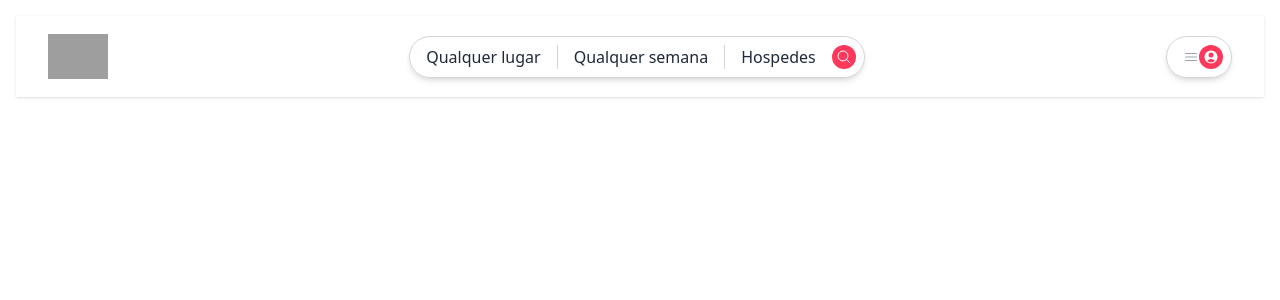
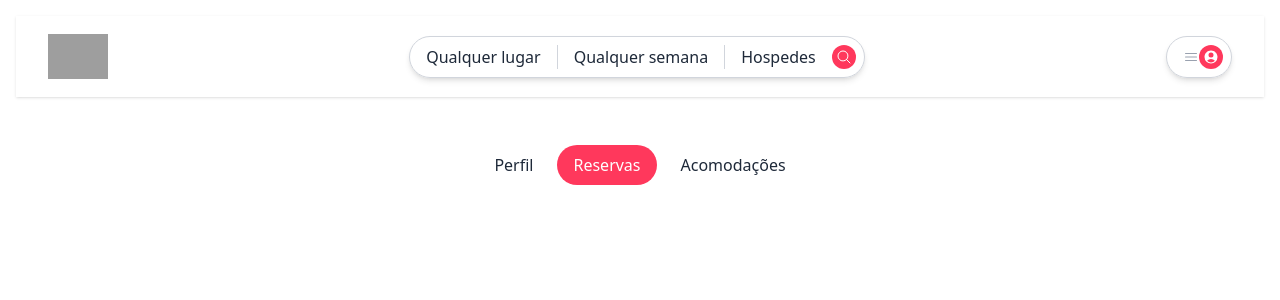
Before and after one commit to FabioMGonc/airbnb-clone, a React (Vite) app: page /account/bookings in a window 1280 px wide. Shown: the top 300 px of the page. Built offline with nearby package versions, Linux system fonts and the light colour scheme; no server answers; grey boxes are pictures that could not be loaded.

Commit message:
feat: cria página Account com navegação entre subpages

```diff
--- a/src/App.jsx
+++ b/src/App.jsx
@@ -5,6 +5,7 @@ import { BrowserRouter, Routes, Route } from "react-router-dom";
 import axios from "axios";
 import { useEffect, useState } from "react";
 import Register from "./pages/Register.jsx"
+import Account from "./pages/Account.jsx";
 
 axios.defaults.baseURL = import.meta.env.VITE_AXIOS_BASE_URL;
 axios.defaults.withCredentials = true;
@@ -28,6 +29,7 @@ function App() {
         <Route path="/" element={<Main />}/>
         <Route path="/login" element={<Login user={user} setUser = {setUser} />}/>
         <Route path="/register" element = {<Register setUser = {setUser} />}/>
+        <Route path="/account/:subpage?" element = {<Account />}/>
 
       </Routes>
     </BrowserRouter>
--- /dev/null
+++ b/src/components/AccProfile.jsx
@@ -0,0 +1,12 @@
+import React from 'react';
+
+const AccProfile = () => {
+  return (
+    <div className='flex flex-col items-center gap-4'>
+        <p>Logado como NOME USUARIO</p>
+        <button className="bg-[var(--primary-color-400)] min-w-44 cursor-pointer rounded-full px-4 py-2 transitio text-white">Logout</button>
+    </div>
+  )
+}
+
+export default AccProfile;
--- a/src/components/Header.jsx
+++ b/src/components/Header.jsx
@@ -28,7 +28,7 @@ const Header = ({ user }) => {
                 </div>
                 {user ? <p className='px-1 max-w-20 truncate sm:max-w-32'>{user.name}</p> : <></>}
 
-                <Link to={user ? '/acount' : '/login'}>
+                <Link to={user ? '/acount/profile' : '/login'}>
                     <div className='bg-[var(--primary-color-400)] rounded-full p-1 text-white cursor-pointer'>
                         <svg xmlns="http://www.w3.org/2000/svg" viewBox="0 0 24 24" fill="currentColor" className="size-4">
                             <path fillRule="evenodd" d="M18.685 19.097A9.723 9.723 0 0 0 21.75 12c0-5.385-4.365-9.75-9.75-9.75S2.25 6.615 2.25 12a9.723 9.723 0 0 0 3.065 7.097A9.716 9.716 0 0 0 12 21.75a9.716 9.716 0 0 0 6.685-2.653Zm-12.54-1.285A7.486 7.486 0 0 1 12 15a7.486 7.486 0 0 1 5.855 2.812A8.224 8.224 0 0 1 12 20.25a8.224 8.224 0 0 1-5.855-2.438ZM15.75 9a3.75 3.75 0 1 1-7.5 0 3.75 3.75 0 0 1 7.5 0Z" clipRule="evenodd" />
--- /dev/null
+++ b/src/pages/Account.jsx
@@ -0,0 +1,26 @@
+import React from 'react';
+import { Link, useParams } from 'react-router-dom';
+import AccProfile from '../components/AccProfile';
+
+const Account = () => {
+    const { subpage } = useParams();
+    const buttonClass = (button) => {
+        let finalClass = "hover:bg-[var(--primary-color-400)] cursor-pointer rounded-full px-4 py-2 transition hover:text-white"
+        if (button === subpage) finalClass += " bg-[var(--primary-color-400)] text-white";
+        return finalClass
+    }
+  return (
+    <section className='p-8'>
+        <div className='mx-auto flex max-w-7xl flex-col items-center gap-8'>
+            <div className='flex gap-2'>
+                <Link to="/account/profile" className={buttonClass('profile')}>Perfil</Link>
+                <Link to="/account/bookings" className={buttonClass('bookings')}>Reservas</Link>
+                <Link to="/account/places" className={buttonClass('places')}>Acomodações</Link>
+            </div>
+            {subpage === "profile" && <AccProfile/>}
+        </div>
+    </section>
+  )
+}
+
+export default Account;
```
